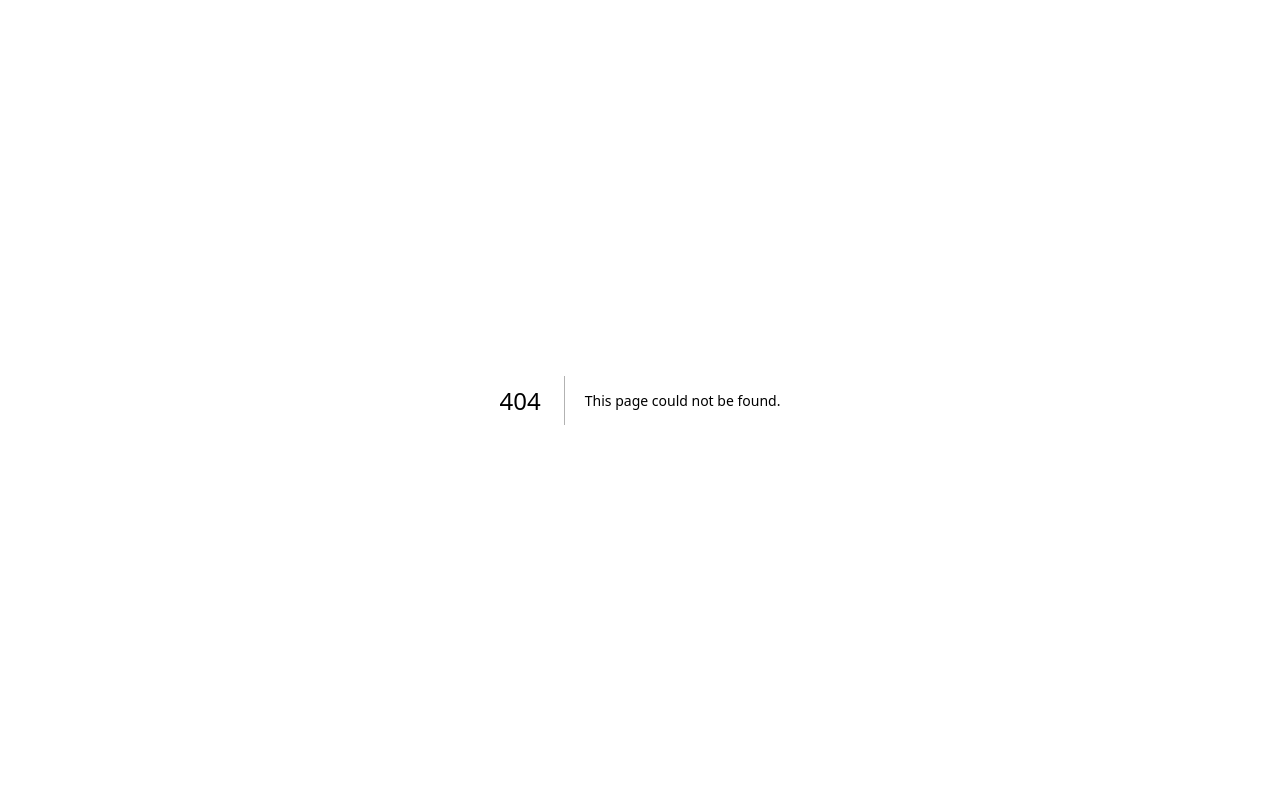
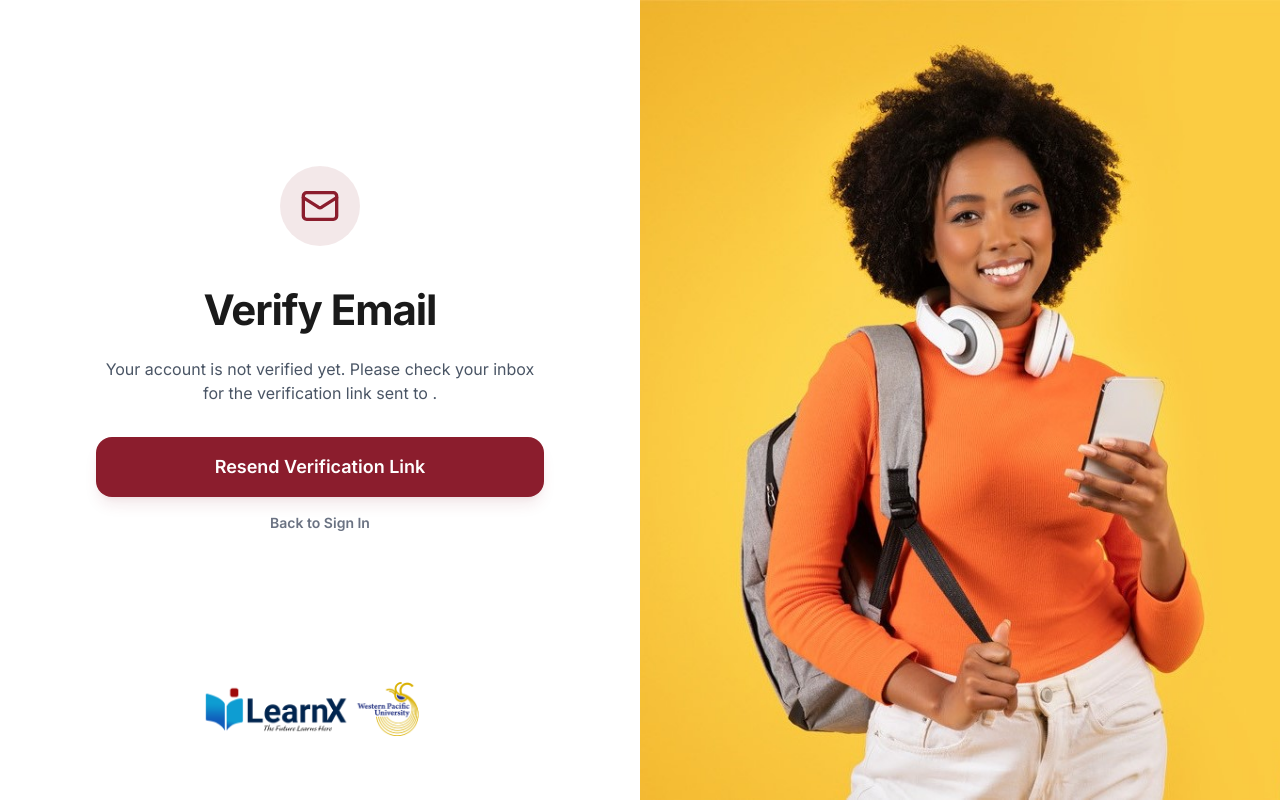
Before and after one commit to Sihas01/LearnX, a Next.js app: page /verify-now in a window 1280 px wide. Before the commit this address had no page. Built offline with nearby package versions, Linux system fonts and the light colour scheme.

Commit message:
implement verify user feature

```diff
--- a/src/app/login/page.tsx
+++ b/src/app/login/page.tsx
@@ -5,8 +5,10 @@ import { Eye, EyeOff } from "lucide-react";
 import logo from '../../../public/logo.png';
 import { useState } from "react";
 import Swal from "sweetalert2";
+import { useRouter } from "next/navigation";
 
 export default function LoginPage() {
+    const router = useRouter();
     const [showPassword, setShowPassword] = useState(false);
     const [studentId, setStudentId] = useState("");
     const [password, setPassword] = useState("");
@@ -38,6 +40,9 @@ export default function LoginPage() {
                     text: 'Welcome back!',
                     confirmButtonColor: '#8B1D2D'
                 });
+            } else if (response.status === 403 && data.detail.message === "Email not verified") {
+                const email = data.detail.email;
+                router.push(`/verify-now?email=${encodeURIComponent(email)}`);
             } else {
                 Swal.fire({
                     icon: 'error',
--- a/src/app/register/page.tsx
+++ b/src/app/register/page.tsx
@@ -5,8 +5,10 @@ import { Eye, EyeOff } from "lucide-react";
 import logo from '../../../public/logo.png';
 import { useState } from "react";
 import Swal from "sweetalert2";
+import { useRouter } from "next/navigation";
 
 export default function RegisterPage() {
+    const router = useRouter();
     const [showPassword, setShowPassword] = useState(false);
     const [showConfirmPassword, setShowConfirmPassword] = useState(false);
     const [firstName, setFirstName] = useState("");
@@ -87,8 +89,10 @@ export default function RegisterPage() {
                 Swal.fire({
                     icon: 'success',
                     title: 'Registration Successful',
-                    text: 'You can now sign in!',
+                    text: 'A verification link has been sent to your email. Please verify your account before signing in.',
                     confirmButtonColor: '#8B1D2D'
+                }).then(() => {
+                    router.push("/login");
                 });
             } else {
                 Swal.fire({
--- /dev/null
+++ b/src/app/verify-email/page.tsx
@@ -0,0 +1,107 @@
+"use client";
+
+import { useEffect, useState, Suspense } from "react";
+import { useSearchParams, useRouter } from "next/navigation";
+import Link from "next/link";
+import Swal from "sweetalert2";
+import logo from "../../../public/logo.png";
+
+function VerifyEmailContent() {
+    const searchParams = useSearchParams();
+    const router = useRouter();
+    const [status, setStatus] = useState<"verifying" | "success" | "error">("verifying");
+    const [message, setMessage] = useState("Verifying your email...");
+
+    useEffect(() => {
+        const verify = async () => {
+            const token = searchParams.get("token");
+            if (!token) {
+                setStatus("error");
+                setMessage("Invalid verification link.");
+                return;
+            }
+
+            try {
+                const response = await fetch(`${process.env.NEXT_PUBLIC_API_URL}/verify-email?token=${token}`);
+                const data = await response.json();
+
+                if (response.ok) {
+                    setStatus("success");
+                    setMessage("Your email has been successfully verified! You can now sign in.");
+                    Swal.fire({
+                        icon: "success",
+                        title: "Verified!",
+                        text: "Your email has been verified. You can now sign in.",
+                        confirmButtonColor: "#8B1D2D",
+                    });
+                } else {
+                    setStatus("error");
+                    setMessage(data.detail || "Verification failed. The link might be expired.");
+                }
+            } catch (err) {
+                setStatus("error");
+                setMessage("Could not connect to the server.");
+            }
+        };
+
+        verify();
+    }, [searchParams]);
+
+    return (
+        <div className="flex flex-col items-center justify-center max-w-md mx-auto w-full text-center">
+            <h1 className="mb-6 text-[32px] sm:text-[42px] font-bold tracking-tight text-[#1a1a1a]">
+                {status === "verifying" ? "Verifying..." : status === "success" ? "Verified!" : "Error"}
+            </h1>
+
+            <p className="mb-8 text-gray-600 text-lg">
+                {message}
+            </p>
+
+            {status === "success" && (
+                <Link
+                    href="/login"
+                    className="w-full rounded-2xl bg-[#8B1D2D] py-4 text-lg font-semibold text-white transition-all hover:bg-[#a62337] active:scale-[0.98] shadow-lg shadow-[#8B1D2D]/10 block"
+                >
+                    Go to Sign In
+                </Link>
+            )}
+
+            {status === "error" && (
+                <Link
+                    href="/register"
+                    className="w-full rounded-2xl border-2 border-[#8B1D2D] py-4 text-lg font-semibold text-[#8B1D2D] transition-all hover:bg-gray-50 active:scale-[0.98] block"
+                >
+                    Back to Register
+                </Link>
+            )}
+        </div>
+    );
+}
+
+export default function VerifyEmailPage() {
+    return (
+        <main className="flex min-h-screen font-inter">
+            <div className="flex w-full flex-col justify-between bg-white px-6 py-12 sm:px-12 sm:py-16 lg:w-1/2 xl:px-24">
+                <div className="flex flex-grow items-center justify-center">
+                    <Suspense fallback={<div>Loading...</div>}>
+                        <VerifyEmailContent />
+                    </Suspense>
+                </div>
+
+                <div className="mt-12 flex items-center justify-center">
+                    <img src={logo.src} alt="LearnX Logo" width={239} />
+                </div>
+            </div>
+
+            <div className="hidden lg:block lg:w-1/2 bg-[#FBCFE8]">
+                <div className="h-full w-full" style={{
+                    backgroundImage: "url('/Hero_image_new_2.jpg')",
+                    backgroundRepeat: "no-repeat",
+                    backgroundSize: "cover",
+                    backgroundPosition: "left",
+                }}>
+                </div>
+            </div>
+        </main>
+    );
+}
--- /dev/null
+++ b/src/app/verify-now/page.tsx
@@ -0,0 +1,120 @@
+"use client";
+
+import { useState, Suspense } from "react";
+import { useSearchParams } from "next/navigation";
+import Link from "next/link";
+import Swal from "sweetalert2";
+import logo from "../../../public/logo.png";
+import { Mail } from "lucide-react";
+
+function VerifyNowContent() {
+    const searchParams = useSearchParams();
+    const email = searchParams.get("email") || "";
+    const [loading, setLoading] = useState(false);
+
+    const handleResend = async () => {
+        if (!email) {
+            Swal.fire({
+                icon: "error",
+                title: "Error",
+                text: "Email not found. Please try registering again.",
+                confirmButtonColor: "#8B1D2D",
+            });
+            return;
+        }
+
+        setLoading(true);
+        try {
+            const response = await fetch(`${process.env.NEXT_PUBLIC_API_URL}/resend-verification`, {
+                method: "POST",
+                headers: { "Content-Type": "application/json" },
+                body: JSON.stringify({ email }),
+            });
+            const data = await response.json();
+
+            if (response.ok) {
+                Swal.fire({
+                    icon: "success",
+                    title: "Link Sent",
+                    text: "A new verification link has been sent to your email.",
+                    confirmButtonColor: "#8B1D2D",
+                });
+            } else {
+                Swal.fire({
+                    icon: "error",
+                    title: "Failed",
+                    text: data.detail || "Failed to resend link.",
+                    confirmButtonColor: "#8B1D2D",
+                });
+            }
+        } catch (err) {
+            Swal.fire({
+                icon: "error",
+                title: "Error",
+                text: "Could not connect to the server.",
+                confirmButtonColor: "#8B1D2D",
+            });
+        } finally {
+            setLoading(false);
+        }
+    };
+
+    return (
+        <div className="flex flex-col items-center justify-center max-w-md mx-auto w-full text-center text-red">
+            <div className="mb-8 flex h-20 w-20 items-center justify-center rounded-full bg-[#8B1D2D]/10">
+                <Mail className="h-10 w-10 text-[#8B1D2D]" />
+            </div>
+
+            <h1 className="mb-4 text-[32px] sm:text-[42px] font-bold tracking-tight text-[#1a1a1a]">
+                Verify Email
+            </h1>
+
+            <p className="mb-8 text-gray-600">
+                Your account is not verified yet. Please check your inbox for the verification link sent to <span className="font-semibold text-gray-900">{email}</span>.
+            </p>
+
+            <button
+                onClick={handleResend}
+                disabled={loading}
+                className="mb-4 w-full rounded-2xl bg-[#8B1D2D] py-4 text-lg font-semibold text-white transition-all hover:bg-[#a62337] active:scale-[0.98] shadow-lg shadow-[#8B1D2D]/10 disabled:opacity-50"
+            >
+                {loading ? "Sending..." : "Resend Verification Link"}
+            </button>
+
+            <Link
+                href="/login"
+                className="text-sm font-semibold text-gray-500 hover:text-gray-900"
+            >
+                Back to Sign In
+            </Link>
+        </div>
+    );
+}
+
+export default function VerifyNowPage() {
+    return (
+        <main className="flex min-h-screen font-inter">
+            <div className="flex w-full flex-col justify-between bg-white px-6 py-12 sm:px-12 sm:py-16 lg:w-1/2 xl:px-24">
+                <div className="flex flex-grow items-center justify-center">
+                    <Suspense fallback={<div>Loading...</div>}>
+                        <VerifyNowContent />
+                    </Suspense>
+                </div>
+
+                <div className="mt-12 flex items-center justify-center">
+                    <img src={logo.src} alt="LearnX Logo" width={239} />
+                </div>
+            </div>
+
+            <div className="hidden lg:block lg:w-1/2 bg-[#FBCFE8]">
+                <div className="h-full w-full" style={{
+                    backgroundImage: "url('/Hero_image_new_3.jpg')",
+                    backgroundRepeat: "no-repeat",
+                    backgroundSize: "cover",
+                    backgroundPosition: "left",
+                }}>
+                </div>
+            </div>
+        </main>
+    );
+}
```
